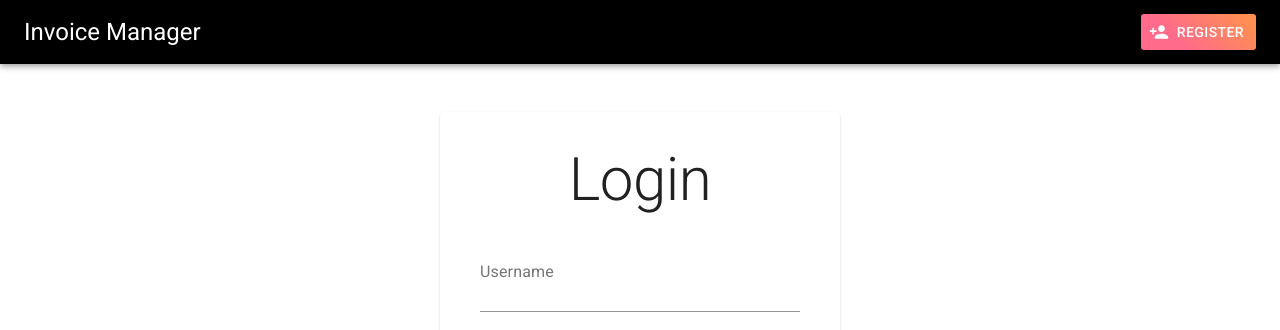
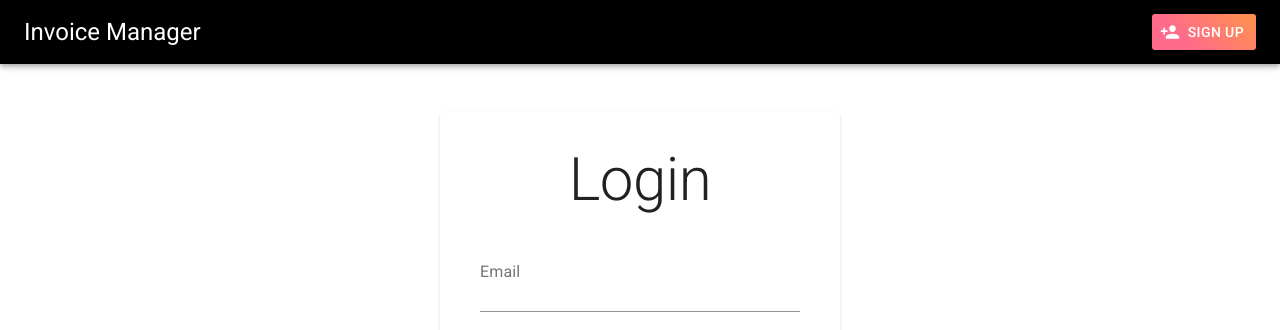
Before and after one commit to Jackson201325/invoice_manager_FE, a React (Create React App) app: page /login in a window 1280 px wide. Shown: the top 330 px of the page. Built offline with nearby package versions, Linux system fonts and the light colour scheme.

Commit message:
App can comunicate with server loginAPI working

```diff
--- a/src/app/layouts/NavbarFooterAuth.scss
+++ b/src/app/layouts/NavbarFooterAuth.scss
@@ -6,3 +6,7 @@
 .app-bar {
   background-color: black !important;
 }
+
+.link {
+  text-decoration: none;
+}
--- a/src/app/layouts/NavbarFooterAuth.tsx
+++ b/src/app/layouts/NavbarFooterAuth.tsx
@@ -5,6 +5,7 @@ import AppBar from '@material-ui/core/AppBar';
 import Toolbar from '@material-ui/core/Toolbar';
 import Button from '@material-ui/core/Button';
 import PersonAddIcon from '@material-ui/icons/PersonAdd';
+import { Link } from 'react-router-dom';
 
 import './NavbarFooterAuth.scss';
 
@@ -45,9 +46,14 @@ export const NavbarFooterAuth = props => {
           </Typography>
           <div>
             <Typography variant="h6" color="inherit">
-              <Button className={classes.button} startIcon={<PersonAddIcon />}>
-                Register
-              </Button>
+              <Link className="link" to="/signup">
+                <Button
+                  className={classes.button}
+                  startIcon={<PersonAddIcon />}
+                >
+                  Sign Up
+                </Button>
+              </Link>
             </Typography>
           </div>
         </Toolbar>
--- a/src/app/views/auth-views/AuthLogin.tsx
+++ b/src/app/views/auth-views/AuthLogin.tsx
@@ -1,23 +1,21 @@
 import React from 'react';
-import { NavbarFooterAuth } from '../../layouts/NavbarFooterAuth';
-import './AuthLogin.scss';
 import {
   Typography,
   Card,
   Grid,
   CardContent,
   Button,
-  FormControl,
-  TextField,
-  OutlinedInput,
   InputLabel,
   Input,
   makeStyles,
   Theme,
-  createStyles,
-  IconButton
+  createStyles
 } from '@material-ui/core';
 import { Formik } from 'formik';
+import axios from 'axios';
+
+import { NavbarFooterAuth } from '../../layouts/NavbarFooterAuth';
+import './AuthLogin.scss';
 
 export const AuthLogin = props => {
   const useStyles = makeStyles((theme: Theme) =>
@@ -75,32 +73,35 @@ export const AuthLogin = props => {
             </div>
             <CardContent>
               <Formik
-                initialValues={{ username: '', password: '' }}
+                initialValues={{ email: '', password: '' }}
                 onSubmit={(values, actions) => {
-                  setTimeout(() => {
-                    alert(JSON.stringify(values, null, 2));
-                    actions.setSubmitting(false);
-                  }, 1000);
+                  axios
+                    .post(`http://localhost:3000/auth/login`, values)
+                    .then(response => {
+                      console.log(response);
+                    });
+                  // actions.setSubmitting(false);
                 }}
                 render={props => (
                   <form className={classes.form} onSubmit={props.handleSubmit}>
-                    <InputLabel htmlFor="username">Username</InputLabel>
+                    <InputLabel htmlFor="username">Email</InputLabel>
                     <Input
-                      id="username"
-                      name="username"
+                      id="email"
+                      name="email"
                       onChange={props.handleChange}
                       onBlur={props.handleBlur}
-                      value={props.values.username}
+                      value={props.values.email}
                       className={classes.textField}
                     />
-                    {props.errors.username && (
-                      <div id="feedback">{props.errors.username}</div>
+                    {props.errors.email && (
+                      <div id="feedback">{props.errors.email}</div>
                     )}
 
                     <InputLabel htmlFor="password">Password</InputLabel>
                     <Input
                       id="password"
                       name="password"
+                      type="password"
                       onChange={props.handleChange}
                       onBlur={props.handleBlur}
                       value={props.values.password}
```
